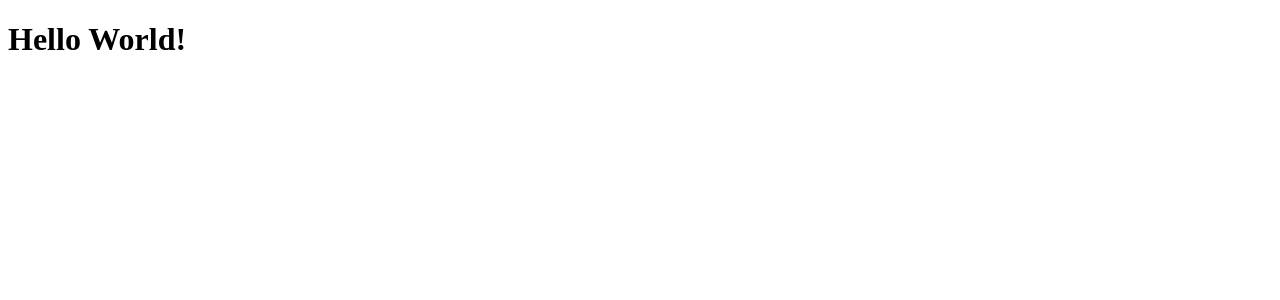
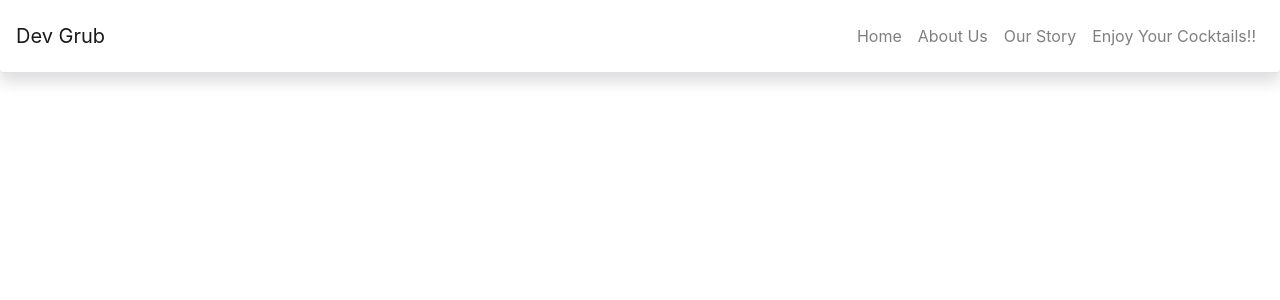
Before and after one commit to sahils091/cocktails-n-dreams, a React (Create React App) app: page / in a window 1280 px wide. Shown: the top 300 px of the page. Built offline with nearby package versions, Linux system fonts and the light colour scheme.

Commit message:
Created a header component

```diff
--- a/src/App.js
+++ b/src/App.js
@@ -1,10 +1,11 @@
 import React from 'react';
 import './App.css';
+import Homepage from './pages/Homepage';
 
 function App() {
   return (
     <div className="App">
-      <h1>Hello World!</h1>
+      <Homepage/>
     </div>
   );
 }
--- /dev/null
+++ b/src/components/Header/Header.js
@@ -0,0 +1,36 @@
+import React from "react";
+import { Container, Nav, Navbar } from "react-bootstrap";
+import "./header.scss"
+
+const Header = () => {
+  return (
+    <header className="header">
+      <Container className="p-0" fluid={true}>
+        <Navbar className="border-bottom shadow p-3 mb-5 bg-white rounded" bg="transparent" expand="lg">
+          <Navbar.Brand>Dev Grub</Navbar.Brand>
+
+          <Navbar.Toggle aria-controls="navbar-toggle" className="border-0" />
+          <Navbar.Collapse id="navbar-toggle">
+            <Nav className="ml-auto">
+              <a className="nav-link" href="#home">
+                {" "}
+                Home{" "}
+              </a>
+              <a className="nav-link" href="#about">
+                About Us
+              </a>
+              <a className="nav-link" href="#story">
+                Our Story
+              </a>
+              <a className="nav-link" href="#contact">
+                Enjoy Your Cocktails!!
+              </a>
+            </Nav>
+          </Navbar.Collapse>
+        </Navbar>
+      </Container>
+    </header>
+  );
+};
+
+export default Header;
--- /dev/null
+++ b/src/components/Header/header.scss
@@ -0,0 +1,10 @@
+.header {
+  &__wrapper {
+    display: flex;
+    justify-content: space-between;
+  }
+
+  &__list {
+    display: flex;
+  }
+}
--- a/src/index.js
+++ b/src/index.js
@@ -2,10 +2,10 @@ import React from 'react';
 import ReactDOM from 'react-dom';
 import './index.css';
 import App from './App';
+import 'bootstrap/dist/css/bootstrap.min.css';
 
 ReactDOM.render(
-  <React.StrictMode>
-    <App />
-  </React.StrictMode>,
+
+    <App />,
   document.getElementById('root')
 );
--- /dev/null
+++ b/src/pages/Homepage.js
@@ -0,0 +1,13 @@
+import React from 'react';
+import Header from '../components/Header/Header';
+import "./homepage.scss"
+
+const Homepage = () => {
+    return (
+        <div>
+            <Header/>
+        </div>
+    );
+};
+
+export default Homepage;
```
Also changed, not shown: src/pages/homepage.scss (added).
